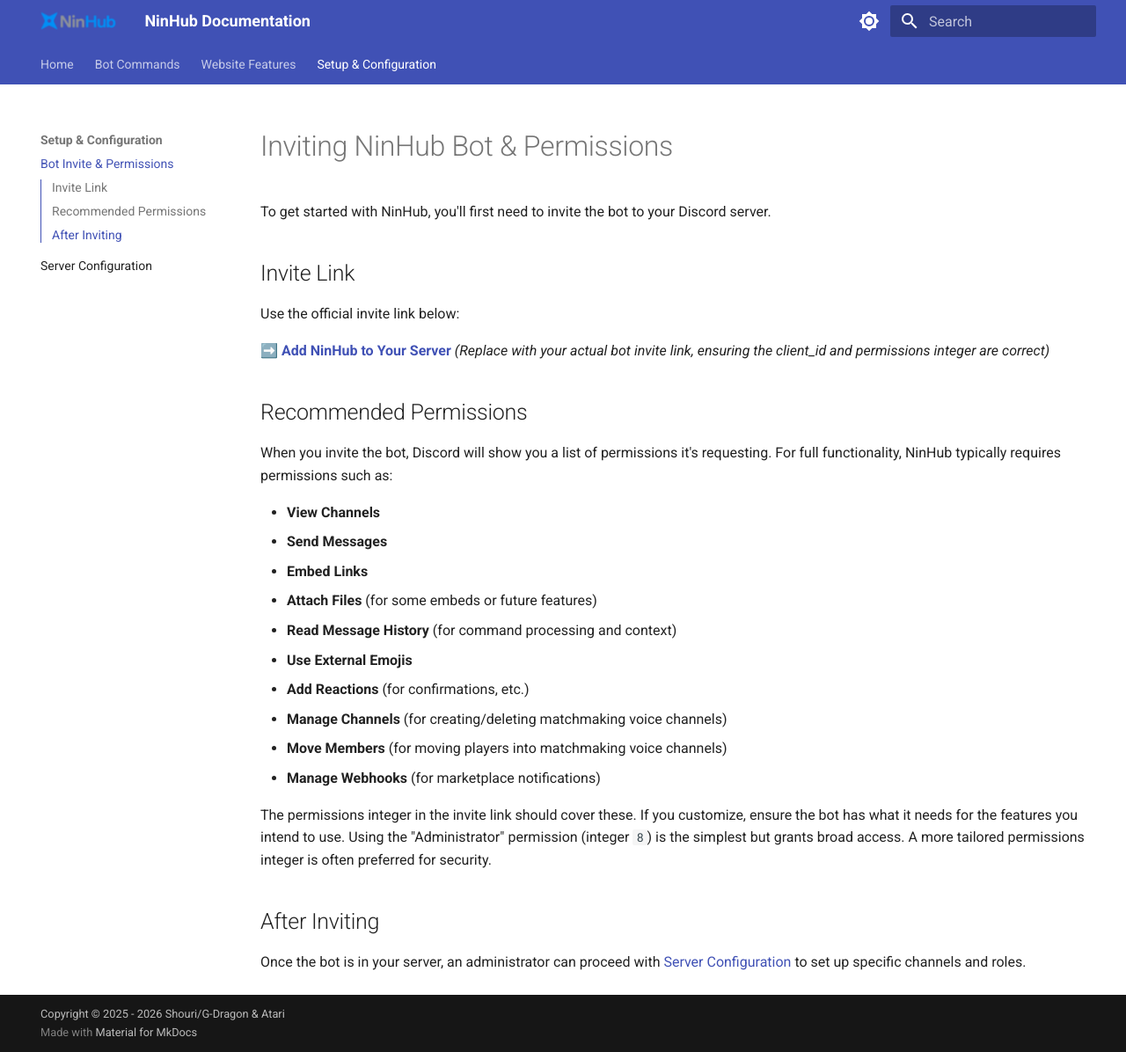
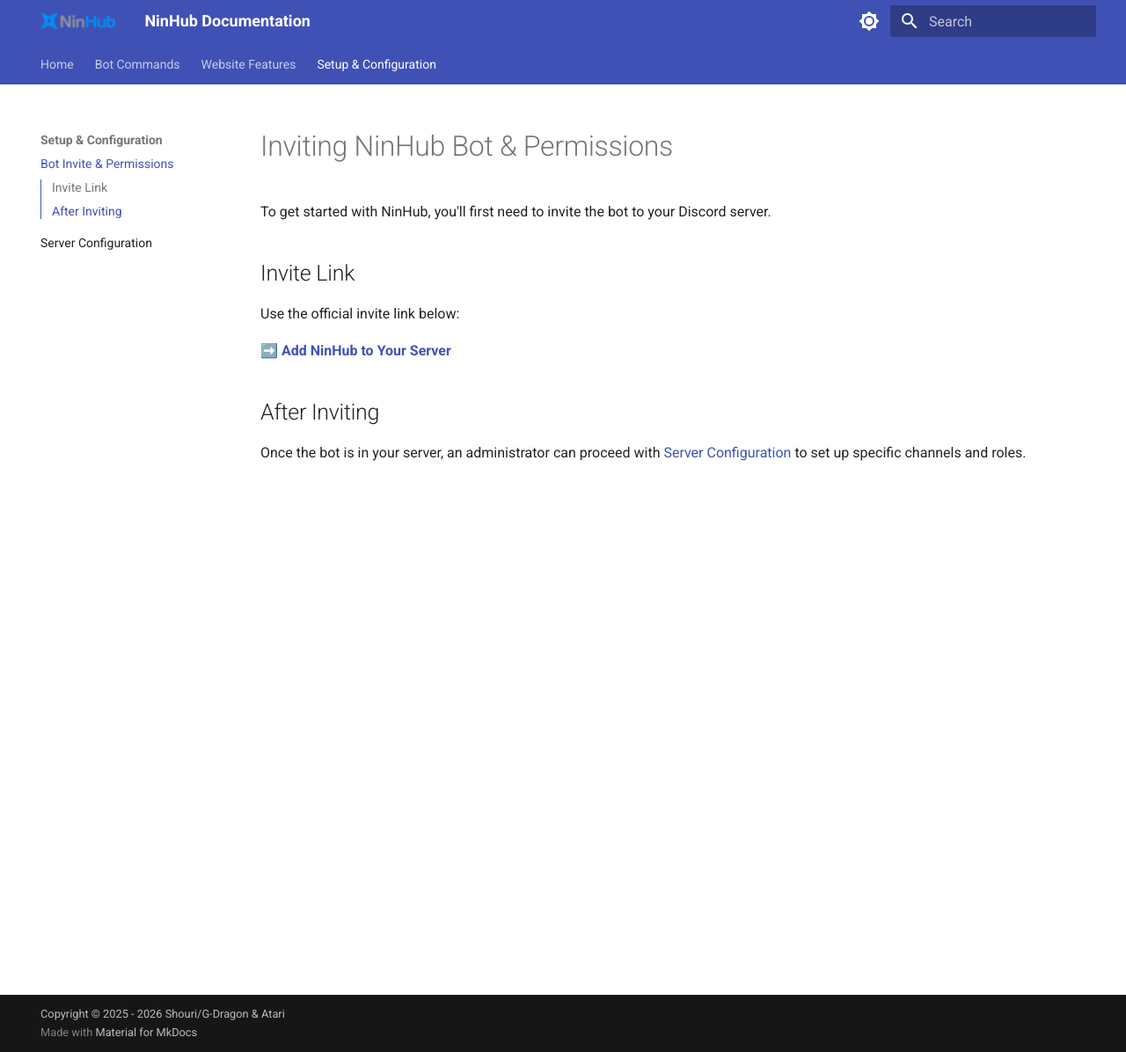
Before and after one commit to xHashii/NinHub-Docs, an MkDocs documentation site: the page built from docs/setup/bot-invite.md, in a window 1280 px wide and 1196 px high. Shown: the whole window at 88% size. Built offline with MkDocs 1.6.1 and Material for MkDocs 9.7.7, drawn with Linux system fonts in a browser that asks for light colours.

Commit message:
Fix text

```diff
--- a/docs/setup/bot-invite.md
+++ b/docs/setup/bot-invite.md
@@ -6,25 +6,7 @@
 
 Use the official invite link below:
 
-**[➡️ Add NinHub to Your Server](https://discord.com/oauth2/authorize?client_id=YOUR_BOT_CLIENT_ID&permissions=YOUR_PERMISSIONS_INTEGER&scope=bot%20applications.commands)**
-*(Replace with your actual bot invite link, ensuring the client_id and permissions integer are correct)*
-
-## Recommended Permissions
-
-When you invite the bot, Discord will show you a list of permissions it's requesting. For full functionality, NinHub typically requires permissions such as:
-
-*   **View Channels**
-*   **Send Messages**
-*   **Embed Links**
-*   **Attach Files** (for some embeds or future features)
-*   **Read Message History** (for command processing and context)
-*   **Use External Emojis**
-*   **Add Reactions** (for confirmations, etc.)
-*   **Manage Channels** (for creating/deleting matchmaking voice channels)
-*   **Move Members** (for moving players into matchmaking voice channels)
-*   **Manage Webhooks** (for marketplace notifications)
-
-The permissions integer in the invite link should cover these. If you customize, ensure the bot has what it needs for the features you intend to use. Using the "Administrator" permission (integer `8`) is the simplest but grants broad access. A more tailored permissions integer is often preferred for security.
+**[➡️ Add NinHub to Your Server](https://discord.com/oauth2/authorize?client_id=1376110250570027038&permissions=8&response_type=code&redirect_uri=http%3A%2F%2Fninhub.xyz%2Fcallback&integration_type=0&scope=identify+guilds+guilds.join+bot+guilds.members.read+applications.commands+rpc.voice.read)**
 
 ## After Inviting
 
--- a/mkdocs.yml
+++ b/mkdocs.yml
@@ -6,7 +6,7 @@
 # Link to your NEW public docs repository
 repo_name: xHashii/NinHub-Docs
 # edit_uri can point to the docs repo directly
-edit_uri: edit/main/docs/ # Assumes 'main' branch and 'docs' folder in NinHub-Docs repo
+edit_uri: https://github.com/xHashii/NinHub-Docs/edit/main/docs/ # Assumes 'main' branch and 'docs' folder in NinHub-Docs repo
 
 # Copyright
 copyright: Copyright © 2025 - 2026 Shouri/G-Dragon & Atari
```
Also changed, not shown: docs/features/build-calculator.md (+1 -1 lines), docs/features/nindex.md (+0 -2 lines), docs/features/profiles.md (+6 -2 lines), docs/setup/server-config.md (+1 -2 lines), 1 other file.
